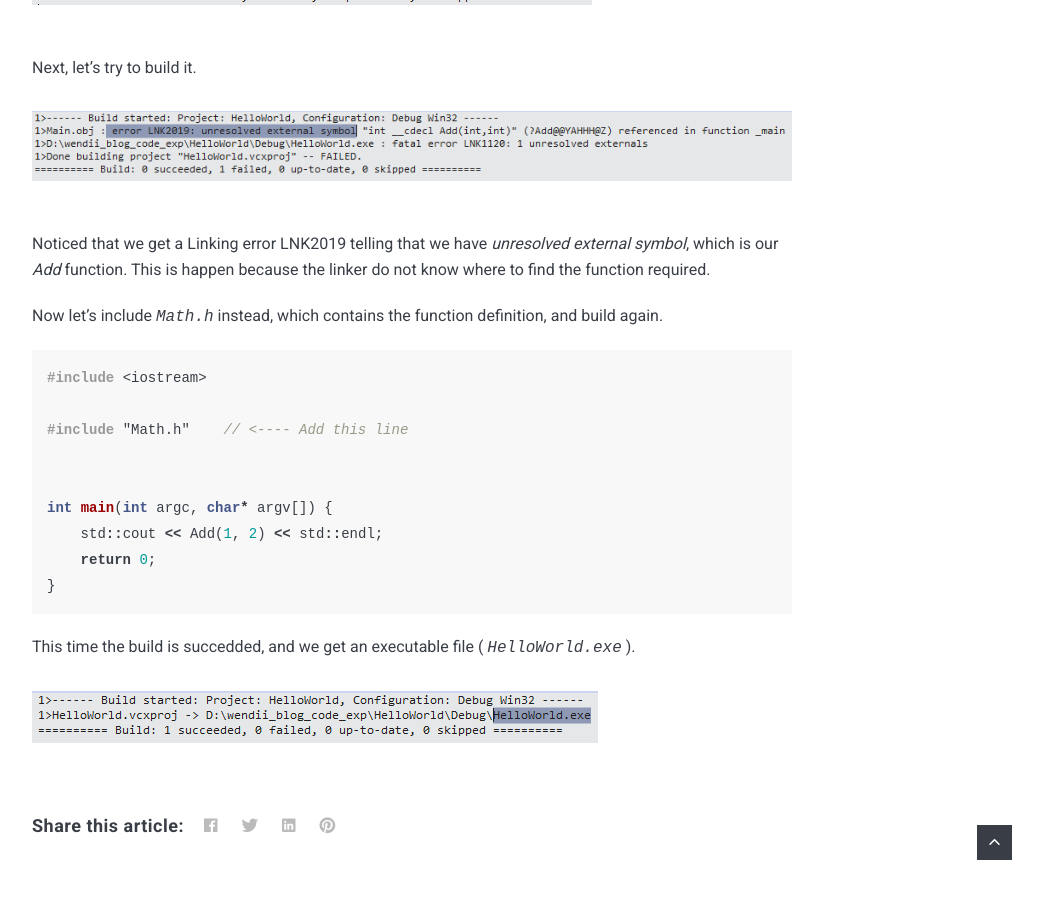
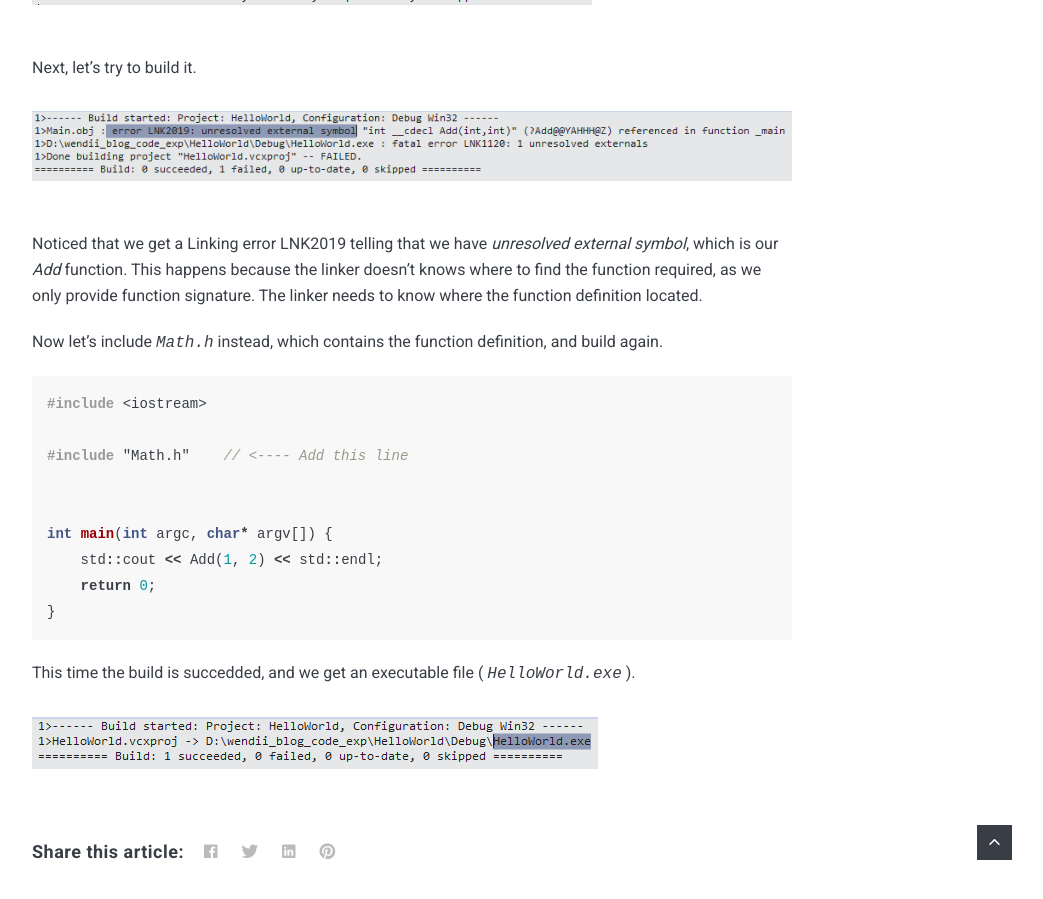
Before and after one commit to wendiiwong/portfolio, a Jekyll site: the page built from _posts/2020-02-20-How-cpp-compiler-works.md, in a window 1280 px wide and 900 px high, scrolled down 7007 px. Shown: the whole window, without its empty margins (228-1271 px from the left). Built offline with Jekyll 4.4.1, drawn with Linux system fonts in a browser that asks for light colours; nearby versions of some CDN libraries; comment, search, counter and statistics services are not loaded.

Commit message:
Update post (How compiler works)

```diff
--- a/_posts/2020-02-20-How-cpp-compiler-works.md
+++ b/_posts/2020-02-20-How-cpp-compiler-works.md
@@ -159,7 +159,7 @@ Now the compilation is succeed.
 Next, let's try to build it.
 ![]({{ site.baseurl }}/images/20200220_how_compiler_works/07.PNG)
 
-Noticed that we get a Linking error LNK2019 telling that we have _unresolved external symbol_, which is our _Add_ function. This is happen because the linker do not know where to find the function required.
+Noticed that we get a Linking error LNK2019 telling that we have _unresolved external symbol_, which is our _Add_ function. This happens because the linker doesn't knows where to find the function required, as we only provide function signature. The linker needs to know where the function definition located.
 
 Now let's include _`Math.h`_ instead, which contains the function definition, and build again.
 {% highlight cpp %}
```
